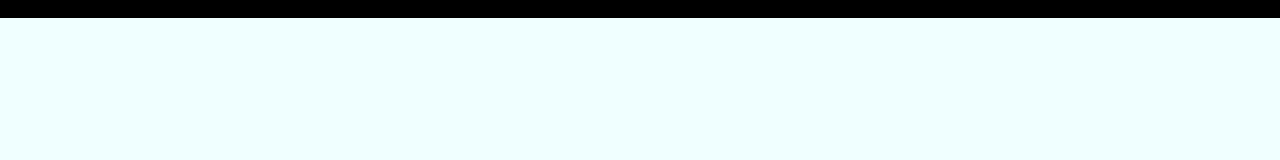
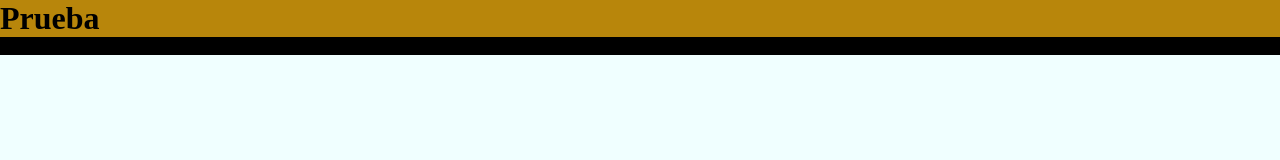
Before and after one commit to CrisChavez/CAC-FRONT-PY, a plain HTML site: page index.html in a window 1280 px wide. Drawn offline with Linux system fonts and the light colour scheme.

Commit message:
prueba H1

```diff
--- a/index.html
+++ b/index.html
@@ -12,7 +12,9 @@
 
 
     <body>
-        <header></header>
+        <header>
+            <h1>Prueba</h1>
+        </header>
 
         <nav></nav>
 
```
